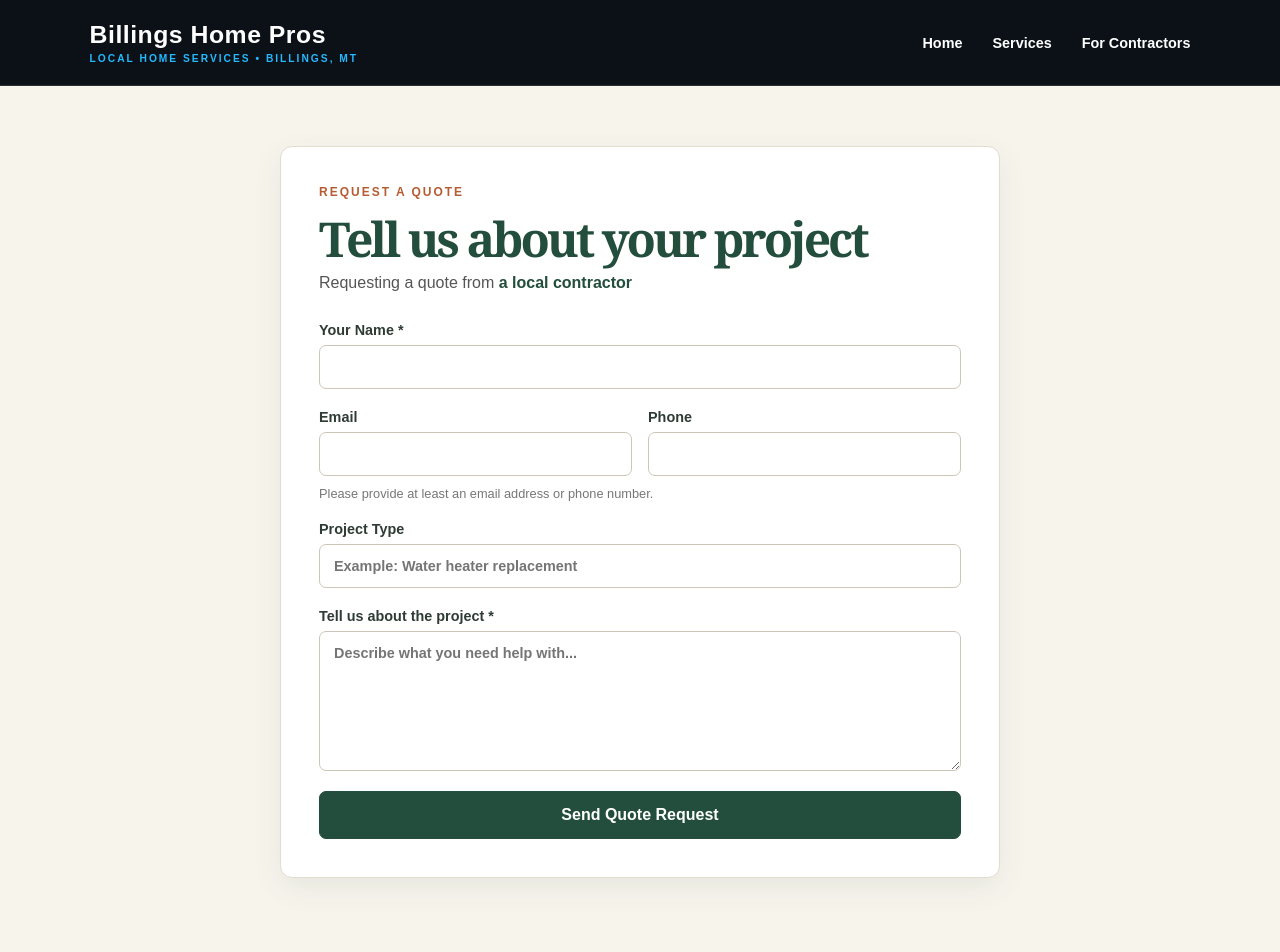
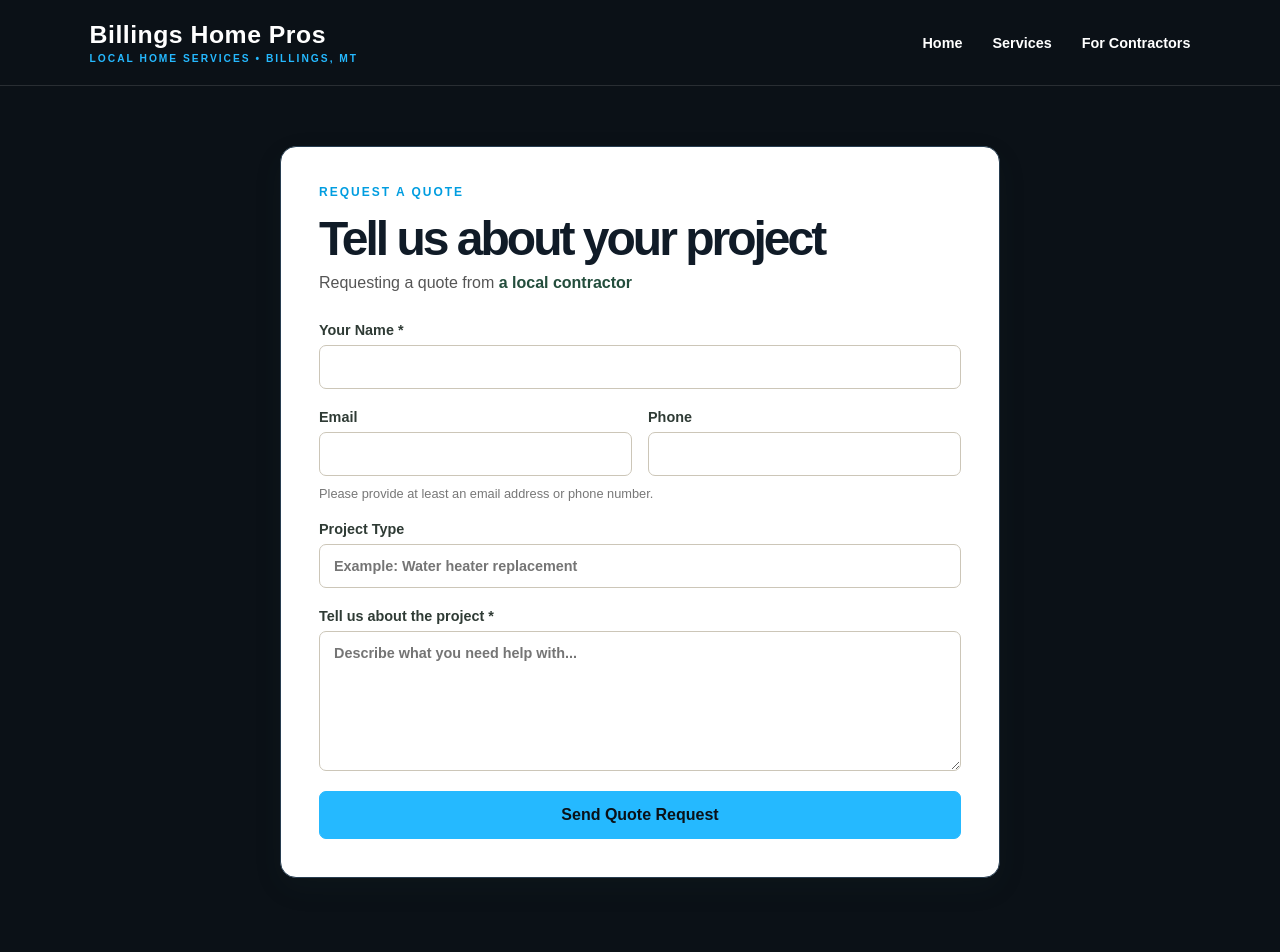
Before and after one commit to Cheddaronbass/billingshomepros, a Next.js app: page /quote in a window 1280 px wide. Shown: the top 952 px of the page. Built offline with nearby package versions, Linux system fonts and the light colour scheme.

Commit message:
Add styles for BHP Restyle project
Added new styles for the BHP Restyle project, including styles for quote pages, forms, and buttons.

```diff
--- a/app/globals.css
+++ b/app/globals.css
@@ -1418,3 +1418,55 @@ footer small {
   margin-bottom: 25px;
   padding: 12px;
 }
+
+/* BHP RESTYLE — GET LISTED PAGE */
+
+.quotePage {
+  background: #0b1117;
+}
+
+.quoteFormCard {
+  border: 1px solid #273d50;
+  border-radius: 16px;
+}
+
+.quoteFormCard h1 {
+  color: #101b27;
+  font-family: Arial, Helvetica, sans-serif;
+  font-weight: 900;
+}
+
+.quoteFormCard .eyebrow {
+  color: #009de0;
+}
+
+.contractorBenefits {
+  color: #101b27;
+}
+
+.listingTrustNote {
+  background: #eaf7ff;
+  border-color: #b9e5ff;
+}
+
+.listingTrustNote strong {
+  color: #101b27;
+}
+
+.requestChoice {
+  background: #f0f6fa;
+  border-color: #dce5ec;
+  color: #101b27;
+}
+
+.requestChoice.activeRequestChoice {
+  background: #087fbd;
+  border-color: #087fbd;
+  color: white;
+}
+
+.quoteSubmitButton {
+  background: #25b9ff;
+  border-color: #25b9ff;
+  color: #0b1117;
+}
```
